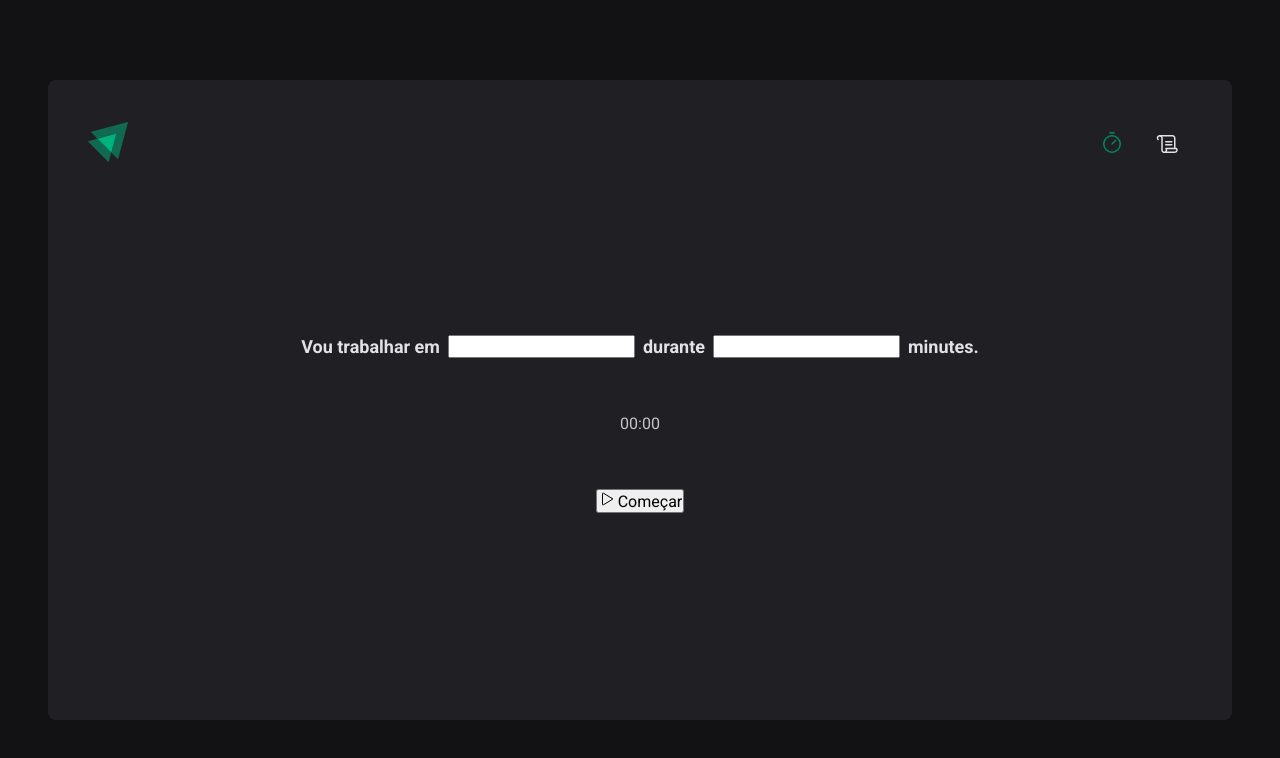
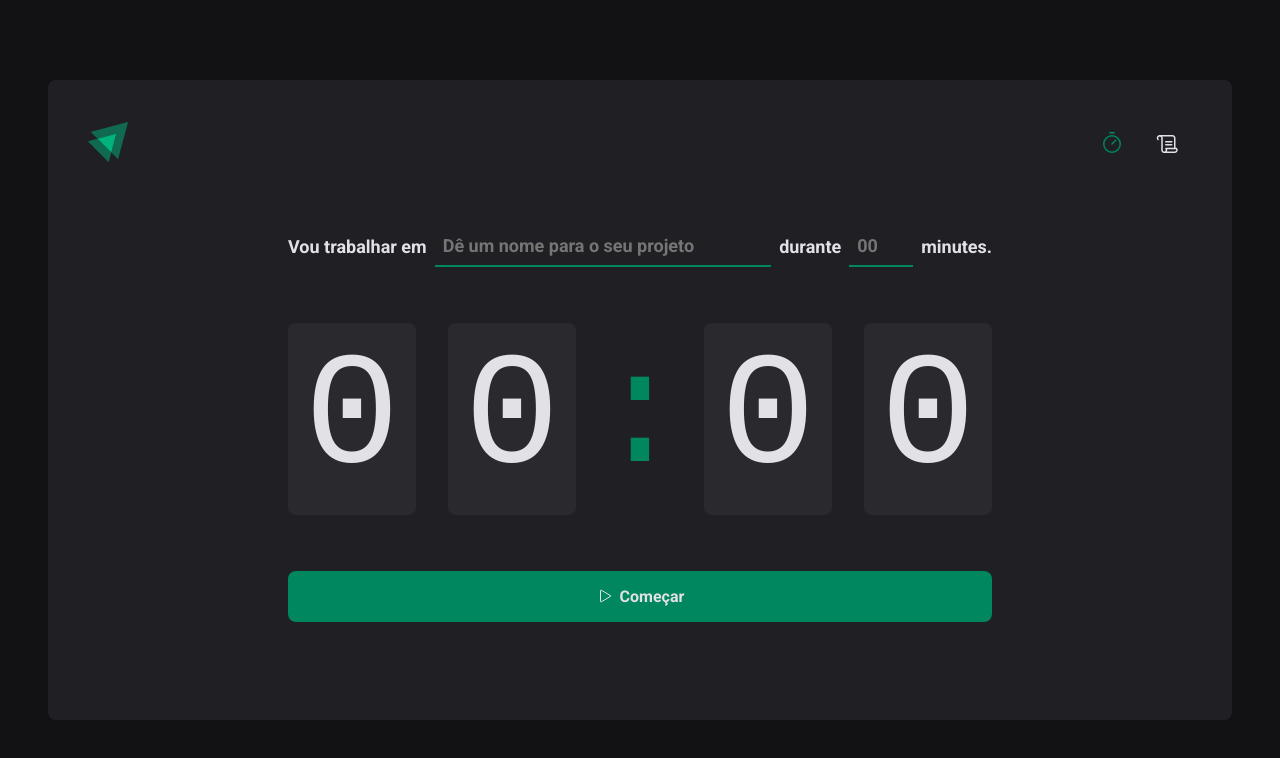
Before and after one commit to nadodev/ignite-timer, a React (Vite) app: page / in a window 1280 px wide. Shown: the top 758 px of the page. Built offline with nearby package versions, Linux system fonts and the light colour scheme.

Commit message:
chore: finalizado a home

```diff
--- a/src/Router.tsx
+++ b/src/Router.tsx
@@ -2,7 +2,6 @@
 import { Route, Routes } from 'react-router-dom'
 import { DefaultLayout } from './layouts/DefaultLayout'
 import { History, Home } from './pages'
-
 
 export function Router() {
   return (
--- a/src/pages/Home/index.tsx
+++ b/src/pages/Home/index.tsx
@@ -1,5 +1,13 @@
 import { Play } from 'phosphor-react'
-import { CountdownContainer, FormContainer, HomeContainer } from './style'
+import {
+  ButtonSubmit,
+  CountdownContainer,
+  FormContainer,
+  HomeContainer,
+  MinutesAmountInput,
+  Separator,
+  TaskInput,
+} from './style'
 
 export function Home() {
   return (
@@ -7,25 +15,29 @@
       <form>
         <FormContainer>
           <label htmlFor="tasnk">Vou trabalhar em</label>
-          <input type="text" id="task" />
-
+          <TaskInput
+            type="text"
+            id="task"
+            placeholder="Dê um nome para o seu projeto"
+          />
           <label htmlFor="tasnk">durante</label>
-          <input type="number" id="minutesAmmount" />
-
+          <MinutesAmountInput
+            type="number"
+            id="minutesAmmount"
+            placeholder="00"
+          />
           <span>minutes.</span>
         </FormContainer>
-
         <CountdownContainer>
           <span>0</span>
           <span>0</span>
-          <span>:</span>
+          <Separator>:</Separator>
           <span>0</span>
           <span>0</span>
         </CountdownContainer>
-
-        <button type="submit">
+        <ButtonSubmit type="submit">
           <Play /> Começar
-        </button>
+        </ButtonSubmit>
       </form>
     </HomeContainer>
   )
--- a/src/pages/Home/style.ts
+++ b/src/pages/Home/style.ts
@@ -2,6 +2,7 @@
 
 export const HomeContainer = styled.main`
   flex: 1;
+
   display: flex;
   flex-direction: column;
   align-items: center;
@@ -9,8 +10,8 @@
 
   form {
     display: flex;
+    flex-direction: column;
     align-items: center;
-    flex-direction: column;
     gap: 3.5rem;
   }
 `
@@ -25,4 +26,73 @@
   font-weight: bold;
   flex-wrap: wrap;
 `
-export const CountdownContainer = styled.div``
+export const CountdownContainer = styled.div`
+  font-family: 'Roboto Mone', monospace;
+  font-size: 10rem;
+  line-height: 8rem;
+  justify-content: space-between;
+  color: ${(props) => props.theme['gray-100']};
+
+  display: flex;
+  gap: 2rem;
+
+  span {
+    background-color: ${(props) => props.theme['gray-700']};
+    padding: 2rem 1rem;
+    border-radius: 8px;
+  }
+`
+
+export const Separator = styled.div`
+  padding: 2rem 0;
+  color: ${(props) => props.theme['green-500']};
+
+  width: 4rem;
+  overflow: hidden;
+  display: flex;
+  justify-content: center;
+`
+
+export const ButtonSubmit = styled.button`
+  width: 100%;
+  border: 0;
+  padding: 1rem;
+  border-radius: 8px;
+
+  display: flex;
+  align-items: center;
+  justify-content: center;
+  color: ${(props) => props.theme['gray-100']};
+
+  gap: 0.5rem;
+  font-weight: bold;
+
+  cursor: pointer;
+
+  background-color: ${(props) => props.theme['green-500']};
+  transition: all 0.4s;
+
+  &:disabled {
+    opacity: 0.7;
+    cursor: not-allowed;
+  }
+  &:not(:disabled):hover {
+    background-color: ${(props) => props.theme['green-700']};
+  }
+`
+const BaseInput = styled.input`
+  background-color: transparent;
+  height: 2.5rem;
+  border: 0;
+  border-bottom: 2px solid ${(props) => props.theme['green-500']};
+  color: ${(props) => props.theme['gray-100']};
+  font-weight: bold;
+  font-size: 1.125rem;
+  padding: 0 0.5rem;
+`
+export const TaskInput = styled(BaseInput)`
+  flex: 1;
+`
+export const MinutesAmountInput = styled(BaseInput)`
+  width: 4rem;
+`
```
